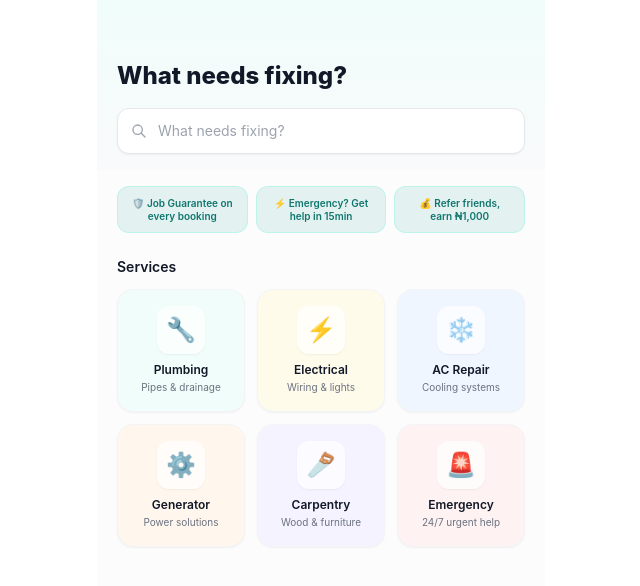
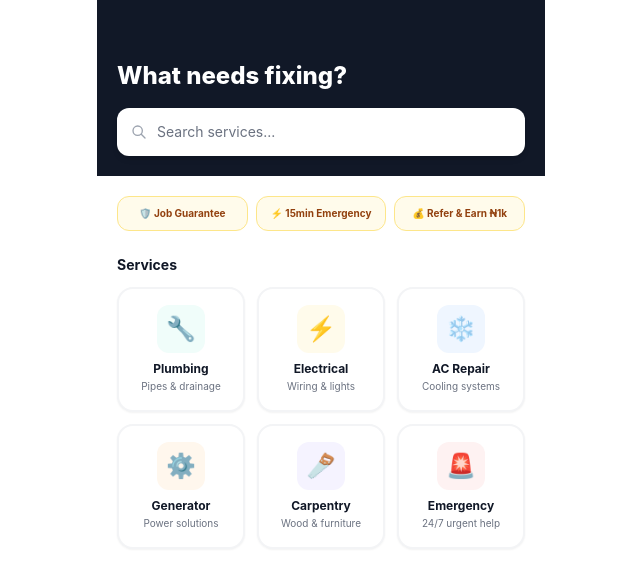
Before and after one commit to deejaycodes/FixAm, a Next.js app in the folder mobile/: page / in a window 1280 px wide. Shown: the top 586 px of the page, without its empty margins (319-959 px from the left). Built offline with nearby package versions, Linux system fonts and the light colour scheme.

Commit message:
ui: high contrast home — dark header, bold cards, amber promos

```diff
--- a/mobile/app/components/Home.tsx
+++ b/mobile/app/components/Home.tsx
@@ -2,7 +2,7 @@
 import { useState, useEffect, useCallback, useRef } from 'react';
 import { api, services, statusMap, pillColor } from '../lib';
 
-const promos = ['🛡️ Job Guarantee on every booking', '⚡ Emergency? Get help in 15min', '💰 Refer friends, earn ₦1,000'];
+const promos = ['🛡️ Job Guarantee', '⚡ 15min Emergency', '💰 Refer & Earn ₦1k'];
 
 export default function Home({ nav, token, user }: { nav: (s: string, p?: any) => void; token: string | null; user: any }) {
   const [recent, setRecent] = useState<any>(null);
@@ -21,36 +21,37 @@ export default function Home({ nav, token, user }: { nav: (s: string, p?: any) =
     : [];
 
   return (
-    <div className="animate-in pb-4">
-      <div className="px-5 pt-14 pb-4 bg-gradient-to-b from-teal-50 to-gray-50">
+    <div className="animate-in pb-4 bg-white min-h-screen">
+      {/* Header */}
+      <div className="px-5 pt-14 pb-5 bg-gray-900">
         {token && user?.name ? (
           <div className="flex items-center gap-3 mb-4">
-            <div className="w-10 h-10 bg-teal-600 rounded-full flex items-center justify-center text-sm font-bold text-white shadow-md">
+            <div className="w-10 h-10 bg-teal-500 rounded-full flex items-center justify-center text-sm font-bold text-white">
               {user.name[0].toUpperCase()}
             </div>
-            <p className="text-lg font-bold text-gray-900">Hi, {user.name.split(' ')[0]} 👋</p>
+            <p className="text-lg font-bold text-white">Hi, {user.name.split(' ')[0]} 👋</p>
           </div>
         ) : (
-          <h2 className="text-2xl font-extrabold text-gray-900 mb-4 pt-1">What needs fixing?</h2>
+          <h2 className="text-2xl font-extrabold text-white mb-4 pt-1">What needs fixing?</h2>
         )}
         <div className="relative">
           <svg className="absolute left-3.5 top-1/2 -translate-y-1/2 w-4 h-4 text-gray-400" fill="none" stroke="currentColor" viewBox="0 0 24 24"><path strokeLinecap="round" strokeLinejoin="round" strokeWidth={2} d="M21 21l-6-6m2-5a7 7 0 11-14 0 7 7 0 0114 0z" /></svg>
           <input ref={inputRef}
-            className="w-full bg-white border border-gray-200 rounded-xl pl-10 pr-4 py-3 text-sm text-gray-900 placeholder-gray-400 outline-none focus:ring-2 focus:ring-teal-300 focus:border-teal-300 shadow-sm"
-            placeholder="What needs fixing?" value={query}
+            className="w-full bg-white rounded-xl pl-10 pr-4 py-3.5 text-sm text-gray-900 placeholder-gray-500 outline-none focus:ring-2 focus:ring-teal-400 shadow-md"
+            placeholder="Search services..." value={query}
             onChange={e => setQuery(e.target.value)}
             onFocus={() => setFocused(true)} onBlur={() => setTimeout(() => setFocused(false), 150)} />
           {focused && query.trim() && (
             <div className="absolute top-full left-0 right-0 mt-1 bg-white border border-gray-200 rounded-xl shadow-lg z-20 overflow-hidden">
               {filtered.length === 0 ? (
-                <p className="px-4 py-3 text-sm text-gray-400">No matching services</p>
+                <p className="px-4 py-3 text-sm text-gray-500">No matching services</p>
               ) : filtered.map(s => (
                 <button key={s.id} onClick={() => { setQuery(''); nav('new', { serviceType: s.id, serviceName: s.name, serviceIcon: s.icon }); }}
-                  className="w-full flex items-center gap-3 px-4 py-3 hover:bg-gray-50 active:bg-gray-100 text-left border-b border-gray-50 last:border-0">
+                  className="w-full flex items-center gap-3 px-4 py-3 hover:bg-gray-50 active:bg-gray-100 text-left border-b border-gray-100 last:border-0">
                   <span className="text-xl">{s.icon}</span>
                   <div>
-                    <p className="text-sm font-semibold text-gray-900">{s.name}</p>
-                    <p className="text-xs text-gray-400">{s.desc}</p>
+                    <p className="text-sm font-bold text-gray-900">{s.name}</p>
+                    <p className="text-xs text-gray-500">{s.desc}</p>
                   </div>
                 </button>
               ))}
@@ -59,39 +60,42 @@ export default function Home({ nav, token, user }: { nav: (s: string, p?: any) =
         </div>
       </div>
 
-      <div className="px-5 mt-4 flex gap-2">
+      {/* Promos */}
+      <div className="px-5 mt-5 flex gap-2">
         {promos.map(p => (
-          <div key={p} className="flex-1 bg-teal-600/10 border border-teal-200/50 rounded-xl px-3 py-2.5 text-[10px] font-semibold text-teal-700 text-center leading-tight">{p}</div>
+          <div key={p} className="flex-1 bg-amber-50 border border-amber-200 rounded-xl px-2 py-2.5 text-[10px] font-bold text-amber-800 text-center leading-tight">{p}</div>
         ))}
       </div>
 
+      {/* Services */}
       <div className="px-5 mt-6">
-        <h3 className="text-sm font-semibold text-gray-900 mb-3">Services</h3>
+        <h3 className="text-sm font-bold text-gray-900 mb-3">Services</h3>
         <div className="grid grid-cols-3 gap-3">
           {services.map(s => (
             <button key={s.id} onClick={() => nav('new', { serviceType: s.id, serviceName: s.name, serviceIcon: s.icon })}
-              className={`flex flex-col items-center p-4 rounded-2xl border border-gray-100 shadow-sm ${s.bg} active:scale-95 transition`}>
-              <div className="w-12 h-12 bg-white/70 rounded-xl flex items-center justify-center text-2xl mb-2 shadow-sm">{s.icon}</div>
-              <span className="font-semibold text-xs text-gray-900">{s.name}</span>
+              className="flex flex-col items-center p-4 rounded-2xl border-2 border-gray-100 bg-white shadow-sm active:scale-95 active:border-teal-400 transition">
+              <div className={`w-12 h-12 ${s.bg} rounded-xl flex items-center justify-center text-2xl mb-2`}>{s.icon}</div>
+              <span className="font-bold text-xs text-gray-900">{s.name}</span>
               <span className="text-[10px] text-gray-500 mt-0.5">{s.desc}</span>
             </button>
           ))}
         </div>
       </div>
 
+      {/* Recent */}
       {recent && (
         <div className="px-5 mt-6 animate-in-delay">
-          <h3 className="text-sm font-semibold text-gray-900 mb-3">Recent</h3>
+          <h3 className="text-sm font-bold text-gray-900 mb-3">Recent</h3>
           <button onClick={() => nav('status', { requestId: recent.id })}
-            className="w-full bg-white border border-gray-100 shadow-sm rounded-2xl p-4 flex items-center gap-3 text-left active:scale-[0.98] transition">
-            <div className="w-10 h-10 bg-teal-50 rounded-xl flex items-center justify-center text-lg">
+            className="w-full bg-white border-2 border-gray-100 shadow-sm rounded-2xl p-4 flex items-center gap-3 text-left active:scale-[0.98] active:border-teal-400 transition">
+            <div className="w-10 h-10 bg-teal-100 rounded-xl flex items-center justify-center text-lg">
               {services.find(s => s.id === recent.serviceType)?.icon || '📋'}
             </div>
             <div className="flex-1 min-w-0">
-              <p className="font-semibold text-sm capitalize text-gray-900">{recent.serviceType?.replace('_', ' ')}</p>
+              <p className="font-bold text-sm capitalize text-gray-900">{recent.serviceType?.replace('_', ' ')}</p>
               <p className="text-gray-500 text-xs truncate">{recent.description}</p>
             </div>
-            <span className={`text-[10px] font-semibold px-2 py-1 rounded-full ${pillColor[recent.status] || 'bg-gray-100 text-gray-500'}`}>
+            <span className={`text-[10px] font-bold px-2.5 py-1 rounded-full ${pillColor[recent.status] || 'bg-gray-100 text-gray-600'}`}>
               {(statusMap[recent.status] || {}).label || recent.status}
             </span>
           </button>
```
Also changed, not shown: 3 other files (tests, documents, lock files or other folders).
